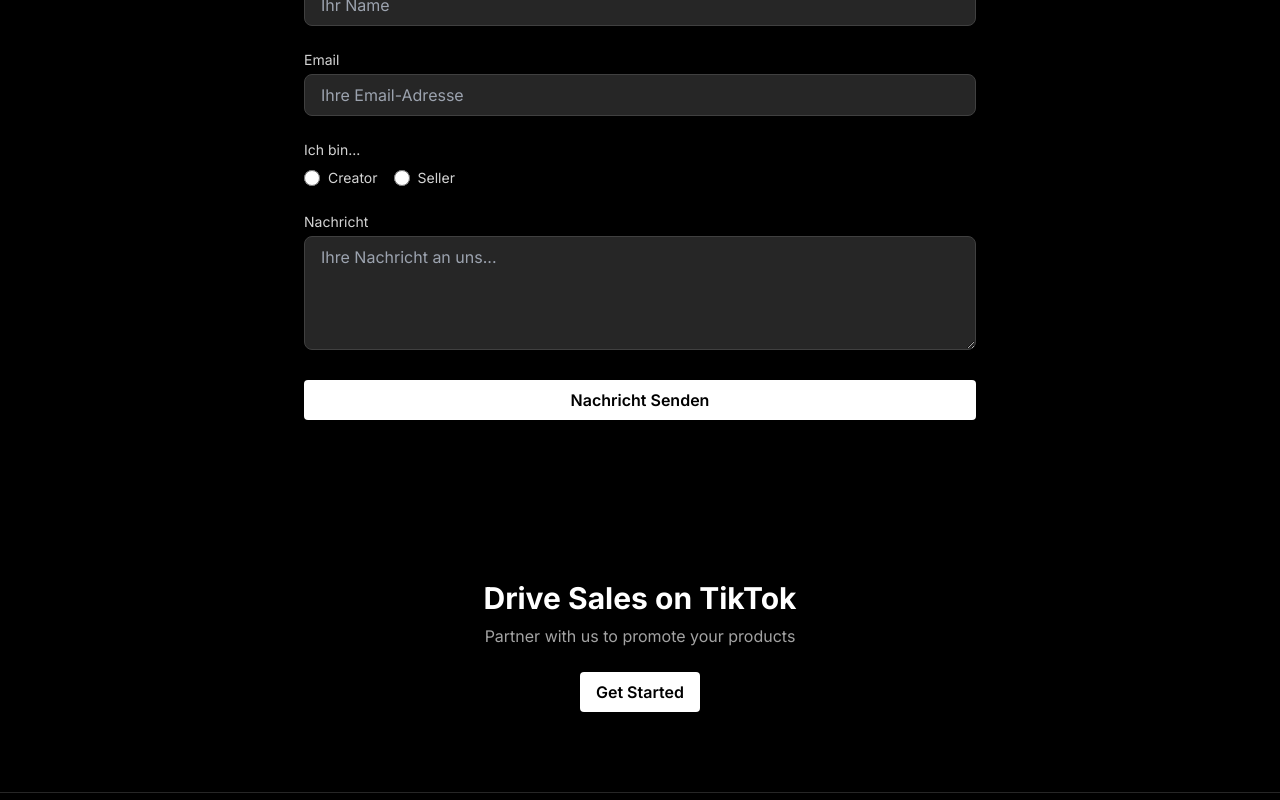
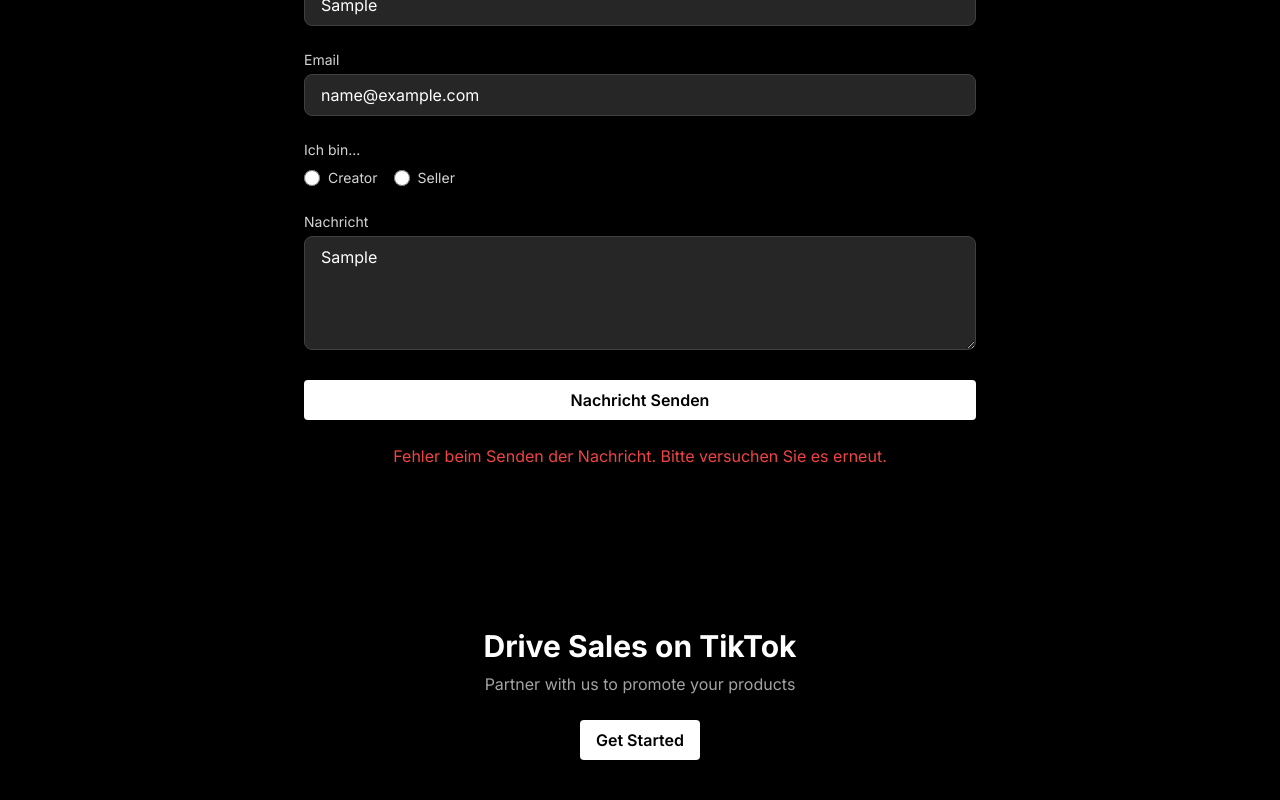
Before and after one commit to aircrack-ng-debug/mmsolutions, a React (Vite) app: page / in a window 1280 px wide. Both pictures are taken after typing "Sample", "name@example.com", "Sample" into the empty fields and a click on the button "Nachricht Senden". Shown: the part 2912-3712 px from the top of the page. Built offline with nearby package versions, Linux system fonts and the light colour scheme.

Commit message:
added formspree

```diff
--- a/src/App.jsx
+++ b/src/App.jsx
@@ -88,9 +88,10 @@
         email: '',
         userType: '', // 'seller' or 'creator'
         tiktokHandle: '',
-        website: '',
+        websiteOrTiktok: '', // Kombiniertes Feld für Seller
         message: ''
     });
+    const [submissionStatus, setSubmissionStatus] = useState(null); // 'submitting', 'success', 'error', null
 
     // Handler für Änderungen in den Formularfeldern
     const handleInputChange = (e) => {
@@ -103,23 +104,62 @@
 
     // Handler für Änderungen bei den Radio-Buttons
     const handleUserTypeChange = (e) => {
+        const newUserType = e.target.value;
         setFormData(prevState => ({
             ...prevState,
-            userType: e.target.value,
+            userType: newUserType,
             // Felder zurücksetzen, wenn Typ geändert wird
-            tiktokHandle: e.target.value === 'seller' ? prevState.tiktokHandle : '',
-            website: e.target.value === 'creator' ? prevState.website : ''
+            tiktokHandle: newUserType === 'seller' ? '' : prevState.tiktokHandle,
+            websiteOrTiktok: newUserType === 'creator' ? '' : prevState.websiteOrTiktok
         }));
     };
 
-    // Handler für das Absenden des Formulars (Platzhalter)
-    const handleSubmit = (e) => {
-        e.preventDefault();
-        console.log("Formulardaten:", formData);
-        // Hier würde normalerweise die Logik zum Senden der Daten stehen
-        alert("Nachricht gesendet (Simulation)!"); // Platzhalter-Feedback
-        // Optional: Formular zurücksetzen
-        setFormData({ name: '', email: '', userType: '', tiktokHandle: '', website: '', message: '' });
+    // Handler für das Absenden des Formulars mit Fetch
+    const handleSubmit = async (e) => {
+        e.preventDefault(); // Standard-Submit verhindern
+        setSubmissionStatus('submitting'); // Status auf "sendet" setzen
+
+        // Daten für Formspree vorbereiten (nur relevante Felder senden)
+        const dataToSend = { ...formData };
+        if (formData.userType === 'creator') {
+            delete dataToSend.websiteOrTiktok; // Entferne leeres Seller-Feld
+        } else if (formData.userType === 'seller') {
+            delete dataToSend.tiktokHandle; // Entferne leeres Creator-Feld
+        }
+
+        try {
+            const response = await fetch("https://formspree.io/f/mrbqbvvl", {
+                method: 'POST',
+                headers: {
+                    'Accept': 'application/json', // Wichtig für AJAX-Verarbeitung durch Formspree
+                    'Content-Type': 'application/json'
+                },
+                body: JSON.stringify(dataToSend) // Daten als JSON senden
+            });
+
+            if (response.ok) {
+                setSubmissionStatus('success'); // Status auf Erfolg setzen
+                // Formular zurücksetzen
+                setFormData({ name: '', email: '', userType: '', tiktokHandle: '', websiteOrTiktok: '', message: '' });
+                // Nach 2 Sekunden Status zurücksetzen, um Formular wieder anzuzeigen
+                setTimeout(() => {
+                    setSubmissionStatus(null);
+                }, 2000); // 2000 Millisekunden = 2 Sekunden
+            } else {
+                // Versuchen, die Fehlermeldung von Formspree zu bekommen
+                const errorData = await response.json();
+                throw new Error(errorData.errors ? errorData.errors.map(err => err.message).join(', ') : 'Fehler beim Senden.');
+            }
+        } catch (error) {
+            setSubmissionStatus('error');
+            console.error("Fehler beim Senden des Formulars:", error);
+            alert(`Fehler beim Senden: ${error.message}`); // Fehlermeldung anzeigen (könnte auch im UI sein)
+            // Status zurücksetzen, damit Nutzer es erneut versuchen kann
+            setTimeout(() => {
+                setSubmissionStatus(null);
+            }, 3000);
+        }
+        // Kein finally mehr nötig, da Status im success/error Fall gesetzt wird
     };
 
 
@@ -385,21 +425,41 @@
 
             {/* Neuer Abschnitt: Kontaktformular */}
             <div className="py-20 px-4 sm:px-6 lg:px-8">
-                <div className="max-w-2xl mx-auto">
+                <div className="max-w-2xl mx-auto relative min-h-[500px]"> {/* Relative Position & Mindesthöhe für Platz */}
                     <h2 className="text-3xl font-bold text-center mb-8">Contact Us</h2>
-                    <form onSubmit={handleSubmit} className="space-y-6">
+
+                    {/* Thank You Message Container */}
+                    {/* Bedingte Klassen für Sichtbarkeit und Positionierung */}
+                    <div className={`absolute inset-0 flex items-center justify-center transition-opacity duration-500 ease-in-out pointer-events-none ${ // pointer-events-none hinzugefügt
+                        submissionStatus === 'success' ? 'opacity-100 z-20' : 'opacity-0 hidden' // hidden hinzugefügt, wenn nicht success
+                    }`}>
+                        <h3 className="text-4xl font-bold animated-gradient-text text-center">
+                            Thank You!
+                        </h3>
+                    </div>
+
+                    {/* Formular Container */}
+                    {/* Bedingte Klassen für Sichtbarkeit */}
+                    <div className={`transition-opacity duration-500 ease-in-out ${
+                        submissionStatus === 'success' ? 'opacity-0 invisible' : 'opacity-100 visible' // invisible/visible hinzugefügt
+                    }`}>
+                        <form
+                            onSubmit={handleSubmit} // onSubmit Handler hinzugefügt
+                            className="space-y-6"
+                        >
                             {/* Name */}
                             <div>
                                 <label htmlFor="name" className="block text-sm font-medium text-neutral-300 mb-1">Name</label>
                                 <input
                                     type="text"
-                                name="name"
+                                    name="name" // Name-Attribut ist wichtig
                                     id="name"
                                     required
-                                value={formData.name}
-                                onChange={handleInputChange}
+                                    value={formData.name} // value hinzugefügt
+                                    onChange={handleInputChange} // onChange hinzugefügt
                                     className="w-full px-4 py-2 bg-neutral-800 border border-neutral-700 rounded-lg focus:ring-cyan-500 focus:border-cyan-500"
                                     placeholder="Ihr Name"
+                                    disabled={submissionStatus === 'submitting'} // Deaktivieren während Senden
                                 />
                             </div>
 
@@ -408,28 +468,29 @@
                                 <label htmlFor="email" className="block text-sm font-medium text-neutral-300 mb-1">Email</label>
                                 <input
                                     type="email"
-                                name="email"
+                                    name="email" // Name-Attribut ist wichtig
                                     id="email"
                                     required
-                                value={formData.email}
-                                onChange={handleInputChange}
+                                    value={formData.email} // value hinzugefügt
+                                    onChange={handleInputChange} // onChange hinzugefügt
                                     className="w-full px-4 py-2 bg-neutral-800 border border-neutral-700 rounded-lg focus:ring-cyan-500 focus:border-cyan-500"
                                     placeholder="Ihre Email-Adresse"
+                                    disabled={submissionStatus === 'submitting'}
                                 />
                             </div>
 
                             {/* User Type (Radio Buttons) */}
-                        <fieldset>
+                            <fieldset disabled={submissionStatus === 'submitting'}>
                                 <legend className="block text-sm font-medium text-neutral-300 mb-2">Ich bin...</legend>
                                 <div className="flex items-center space-x-4">
                                     <div className="flex items-center">
                                         <input
                                             id="creator"
-                                        name="userType"
+                                            name="userType" // Gleicher Name für Radio-Gruppe
                                             type="radio"
                                             value="creator"
-                                        checked={formData.userType === 'creator'}
-                                        onChange={handleUserTypeChange}
+                                            checked={formData.userType === 'creator'} // State für bedingte Anzeige & Wert
+                                            onChange={handleUserTypeChange} // State aktualisieren
                                             className="h-4 w-4 text-cyan-600 border-neutral-600 focus:ring-cyan-500"
                                         />
                                         <label htmlFor="creator" className="ml-2 block text-sm text-neutral-300">Creator</label>
@@ -437,11 +498,11 @@
                                     <div className="flex items-center">
                                         <input
                                             id="seller"
-                                        name="userType"
+                                            name="userType" // Gleicher Name für Radio-Gruppe
                                             type="radio"
                                             value="seller"
-                                        checked={formData.userType === 'seller'}
-                                        onChange={handleUserTypeChange}
+                                            checked={formData.userType === 'seller'} // State für bedingte Anzeige & Wert
+                                            onChange={handleUserTypeChange} // State aktualisieren
                                             className="h-4 w-4 text-cyan-600 border-neutral-600 focus:ring-cyan-500"
                                         />
                                         <label htmlFor="seller" className="ml-2 block text-sm text-neutral-300">Seller</label>
@@ -455,13 +516,14 @@
                                     <label htmlFor="tiktokHandle" className="block text-sm font-medium text-neutral-300 mb-1">TikTok @</label>
                                     <input
                                         type="text"
-                                    name="tiktokHandle"
+                                        name="tiktokHandle" // Name-Attribut
                                         id="tiktokHandle"
                                         required
-                                    value={formData.tiktokHandle}
-                                    onChange={handleInputChange}
+                                        value={formData.tiktokHandle} // value hinzugefügt
+                                        onChange={handleInputChange} // onChange hinzugefügt
                                         className="w-full px-4 py-2 bg-neutral-800 border border-neutral-700 rounded-lg focus:ring-cyan-500 focus:border-cyan-500"
                                         placeholder="Ihr TikTok @ Name"
+                                        disabled={submissionStatus === 'submitting'}
                                     />
                                 </div>
                             )}
@@ -469,16 +531,17 @@
                             {/* Conditional Field: TikTok Handle or Website (for Seller) */}
                             {formData.userType === 'seller' && (
                                 <div>
-                                <label htmlFor="website" className="block text-sm font-medium text-neutral-300 mb-1">TikTok @ oder Website</label>
+                                    <label htmlFor="websiteOrTiktok" className="block text-sm font-medium text-neutral-300 mb-1">TikTok @ oder Website</label>
                                     <input
                                         type="text"
-                                    name="website" // Kann TikTok oder URL enthalten
-                                    id="website"
+                                        name="websiteOrTiktok" // Angepasster Name
+                                        id="websiteOrTiktok"
                                         required
-                                    value={formData.website}
-                                    onChange={handleInputChange}
+                                        value={formData.websiteOrTiktok} // value hinzugefügt
+                                        onChange={handleInputChange} // onChange hinzugefügt
                                         className="w-full px-4 py-2 bg-neutral-800 border border-neutral-700 rounded-lg focus:ring-cyan-500 focus:border-cyan-500"
                                         placeholder="Ihr TikTok @ oder Ihre Website URL"
+                                        disabled={submissionStatus === 'submitting'}
                                     />
                                 </div>
                             )}
@@ -487,23 +550,32 @@
                             <div>
                                 <label htmlFor="message" className="block text-sm font-medium text-neutral-300 mb-1">Nachricht</label>
                                 <textarea
-                                name="message"
+                                    name="message" // Name-Attribut
                                     id="message"
                                     rows={4}
-                                value={formData.message}
-                                onChange={handleInputChange}
+                                    value={formData.message} // value hinzugefügt
+                                    onChange={handleInputChange} // onChange hinzugefügt
                                     className="w-full px-4 py-2 bg-neutral-800 border border-neutral-700 rounded-lg focus:ring-cyan-500 focus:border-cyan-500"
                                     placeholder="Ihre Nachricht an uns..."
+                                    disabled={submissionStatus === 'submitting'}
                                 />
                             </div>
 
                             {/* Submit Button */}
                             <div>
-                            <Button type="submit" className="w-full bg-white text-black hover:bg-neutral-200 font-semibold">
-                                Nachricht Senden
+                                {/* Button löst jetzt den handleSubmit Handler aus */}
+                                <Button
+                                    type="submit"
+                                    className={`w-full bg-white text-black hover:bg-neutral-200 font-semibold ${submissionStatus === 'submitting' ? 'opacity-50 cursor-not-allowed' : ''}`}
+                                    disabled={submissionStatus === 'submitting'} // Button während Senden deaktivieren
+                                >
+                                    {submissionStatus === 'submitting' ? 'Senden...' : 'Nachricht Senden'}
                                 </Button>
                             </div>
+                            {/* Fehlermeldung im UI anzeigen */}
+                            {submissionStatus === 'error' && <p className="text-red-500 text-center mt-4">Fehler beim Senden der Nachricht. Bitte versuchen Sie es erneut.</p>}
                         </form>
+                    </div>
                 </div>
             </div>
 
```
Lines whose indentation alone changed are shown as unchanged.
